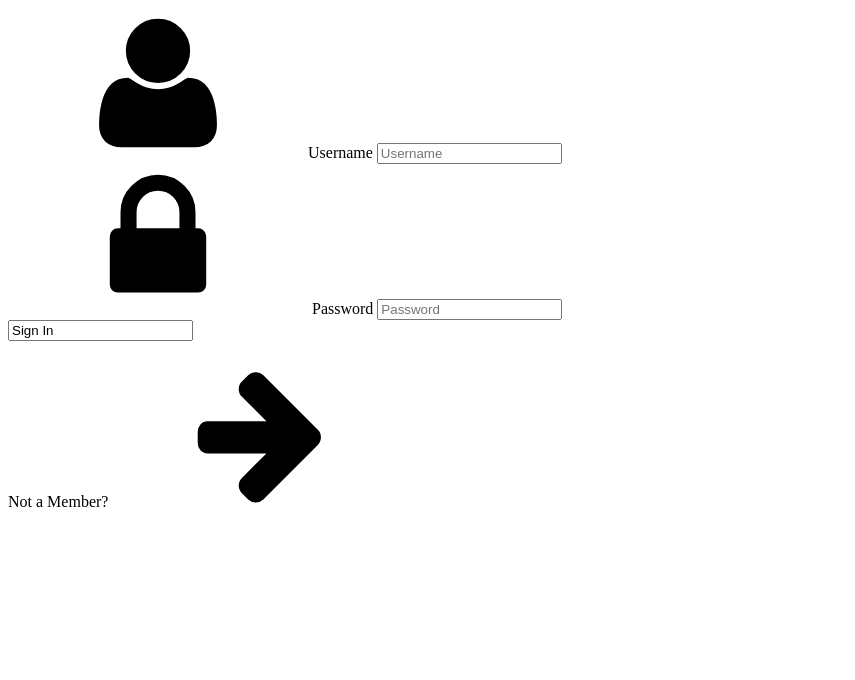
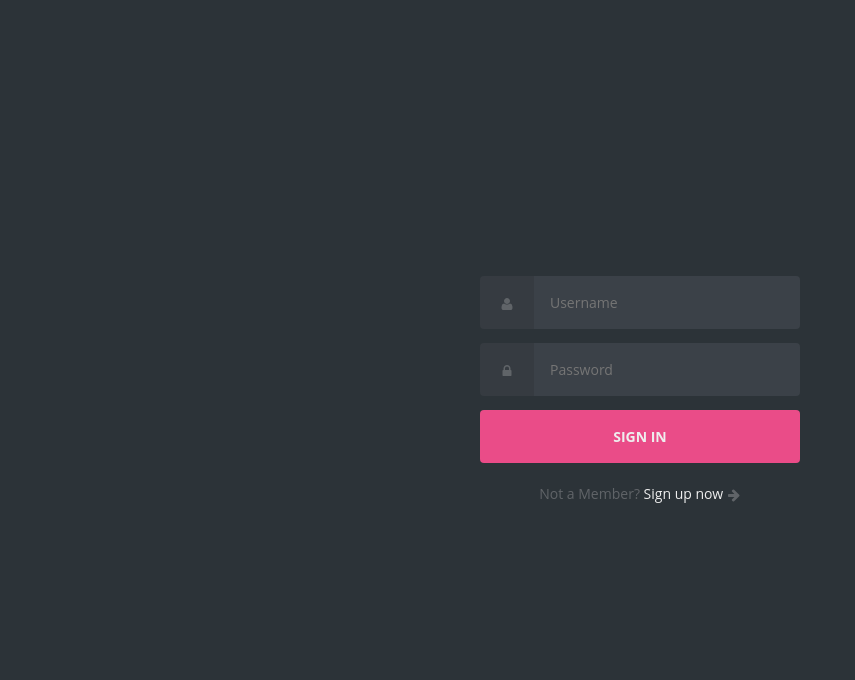
Before and after one commit to EmmanuelSiziba/Login-Form-project, a plain HTML site: page index.html in a window 1280 px wide. Shown: the whole page, without its empty margins (0-855 px from the left). Drawn offline with Linux system fonts and the light colour scheme.

Commit message:
fixing my background color

```diff
--- a/index.html
+++ b/index.html
@@ -4,6 +4,7 @@
     <meta charset="UTF-8">
     <meta name="viewport" content="width=device-width, initial-scale=1.0">
     <title>Sign In Page</title>
+    <link rel="stylesheet" href="style.css">
 </head>
 
 <body class="align">
@@ -12,11 +13,9 @@
  <form action="https://httpbin.org/post" method="POST" class="form login">
 
     <div class="form__field">
-        <label for="login__username">
-        <svg class="icon">
+        <label for="login__username"><svg class="icon">
             <use xlink:href="#icon-user"></use>
-        </svg><span class="hidden">Username</span>
-       </label>
+        </svg><span class="hidden">Username</span></label>
        <input autocomplete="username" id="login__username" type="text" name="username" class="form__input" placeholder="Username" required>
     </div>
 
@@ -27,14 +26,15 @@
             </svg>
             <span class="hidden">Password</span>
         </label>
-        <input idd="login__password" type="text" name="Password" class="form__input" placeholder="Password" required>
+        <input id="login__password" type="password" name="password" class="form__input" placeholder="Password" required>
     </div>
 
     <div class="form__field">
-        <input type="type" value="Sign In">
+        <input type="submit" value="Sign In">
     </div>
  </form>
- <p class="text--center">Not a Member? <a href="#"></a> <svg class="icon"><use xlink:href="#icon-arrow-right">
+
+ <p class="text--center">Not a Member? <a href="#">Sign up now</a> <svg class="icon"><use xlink:href="#icon-arrow-right">
     </use></svg>
  </p>
 </div>
--- a/style.css
+++ b/style.css
@@ -1 +1,215 @@
-@
+@use postcss-preset-env {
+  stage: 0;
+}
+
+/* config.css */
+
+:root {
+  --baseColor: #606468;
+}
+
+/* helpers/align.css */
+
+.align {
+  display: grid;
+  place-items: center;
+}
+
+.grid {
+  inline-size: 90%;
+  margin-inline: auto;
+  max-inline-size: 20rem;
+}
+
+/* helpers/hidden.css */
+
+.hidden {
+  border: 0;
+  clip: rect(0 0 0 0);
+  height: 1px;
+  margin: -1px;
+  overflow: hidden;
+  padding: 0;
+  position: absolute;
+  width: 1px;
+}
+
+/* helpers/icon.css */
+
+:root {
+  --iconFill: var(--baseColor);
+}
+
+.icons {
+  display: none;
+}
+
+.icon {
+  block-size: 1em;
+  display: inline-block;
+  fill: var(--iconFill);
+  inline-size: 1em;
+  vertical-align: middle;
+}
+
+/* layout/base.css */
+
+:root {
+  --htmlFontSize: 100%;
+
+  --bodyBackgroundColor: #2c3338;
+  --bodyColor: var(--baseColor);
+  --bodyFontFamily: "Open Sans";
+  --bodyFontFamilyFallback: sans-serif;
+  --bodyFontSize: 0.875rem;
+  --bodyFontWeight: 400;
+  --bodyLineHeight: 1.5;
+}
+
+* {
+  box-sizing: inherit;
+}
+
+html {
+  box-sizing: border-box;
+  font-size: var(--htmlFontSize);
+}
+
+body {
+  background-color: var(--bodyBackgroundColor);
+  color: var(--bodyColor);
+  font-family: var(--bodyFontFamily), var(--bodyFontFamilyFallback);
+  font-size: var(--bodyFontSize);
+  font-weight: var(--bodyFontWeight);
+  line-height: var(--bodyLineHeight);
+  margin: 0;
+  min-block-size: 100vh;
+}
+
+/* modules/anchor.css */
+
+:root {
+  --anchorColor: #eee;
+}
+
+a {
+  color: var(--anchorColor);
+  outline: 0;
+  text-decoration: none;
+}
+
+a:focus,
+a:hover {
+  text-decoration: underline;
+}
+
+/* modules/form.css */
+
+:root {
+  --formGap: 0.875rem;
+}
+
+input {
+  background-image: none;
+  border: 0;
+  color: inherit;
+  font: inherit;
+  margin: 0;
+  outline: 0;
+  padding: 0;
+  transition: background-color 0.3s;
+}
+
+input[type="submit"] {
+  cursor: pointer;
+}
+
+.form {
+  display: grid;
+  gap: var(--formGap);
+}
+
+.form input[type="password"],
+.form input[type="text"],
+.form input[type="submit"] {
+  inline-size: 100%;
+}
+
+.form__field {
+  display: flex;
+}
+
+.form__input {
+  flex: 1;
+}
+
+
+:root {
+    --loginBorderRadius: 0.25rem;
+    --loginColor: #eee;
+
+    --loginInputBackgroundColor: #3b4148;
+    --loginInputHoverBackgroundColor: #434a52;
+
+    --loginLabelBackgroundColor: #363b41;
+
+    --loginSubmitBackgroundColor: #ea4c88;
+    --loginSubmitColor: #eee;
+    --loginSubmitHoverBackgroundColor: #d44179;
+
+}
+
+.login {
+    color: var(--loginColor);
+}
+
+.login label,
+
+.login input[type="text"],
+.login input[type="password"],
+.login input[type="submit"] {
+  border-radius: var(--loginBorderRadius);
+  padding: 1rem;
+}
+
+.login  label {
+    background-color: var(--loginLabelBackgroundColor);
+    border-bottom-right-radius: 0;
+    border-top-right-radius: 0;
+    padding-inline: 1.25rem;
+}
+
+.login input[type="password"],
+.login input[type="text"] {
+    background-color: var(--loginInputBackgroundColor);
+    border-bottom-left-radius: 0;
+    border-top-left-radius: 0;
+
+}
+
+.login input[type="password"]:focus,
+.login input[type="password"]:hover,
+.login input[type="text"]focus
+.login input[type="text"]hover {
+    background-color: var(--loginInputHoverBackgroundColor);
+}
+
+.login input[type="submit"] {
+    background-color: var(--loginSubmitBackgroundColor);
+    color: var(--loginSubmitColor);
+    font-weight: 700;
+    text-transform: uppercase;
+}
+
+.login input[type="submit"]:focus,
+.login input[type="submit"]:hover {
+    background-color: var(--loginSubmitHoverBackgroundColor);
+}
+
+p {
+    margin-block: 1.25rem;
+}
+
+.text--center {
+    text-align: center;
+}
```
